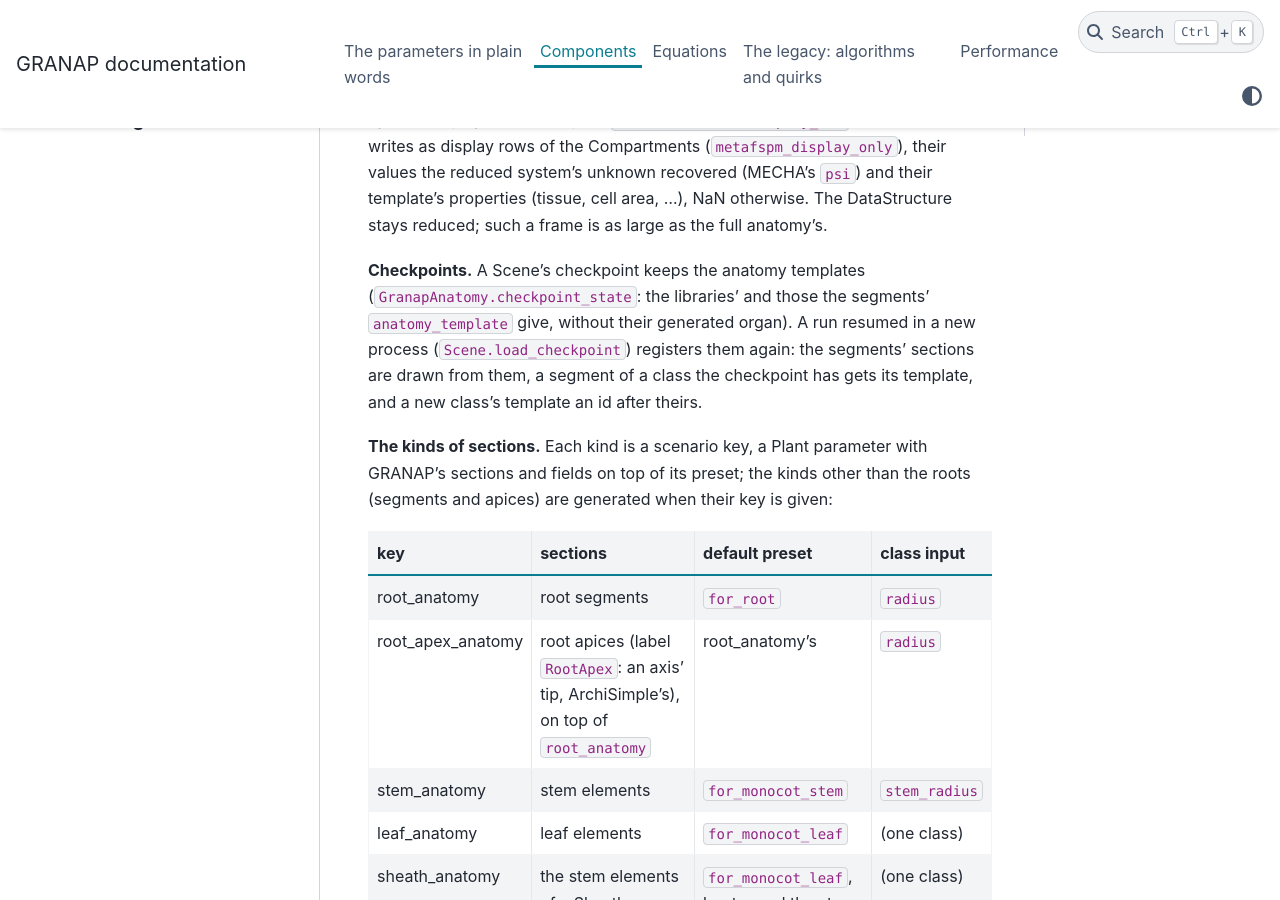
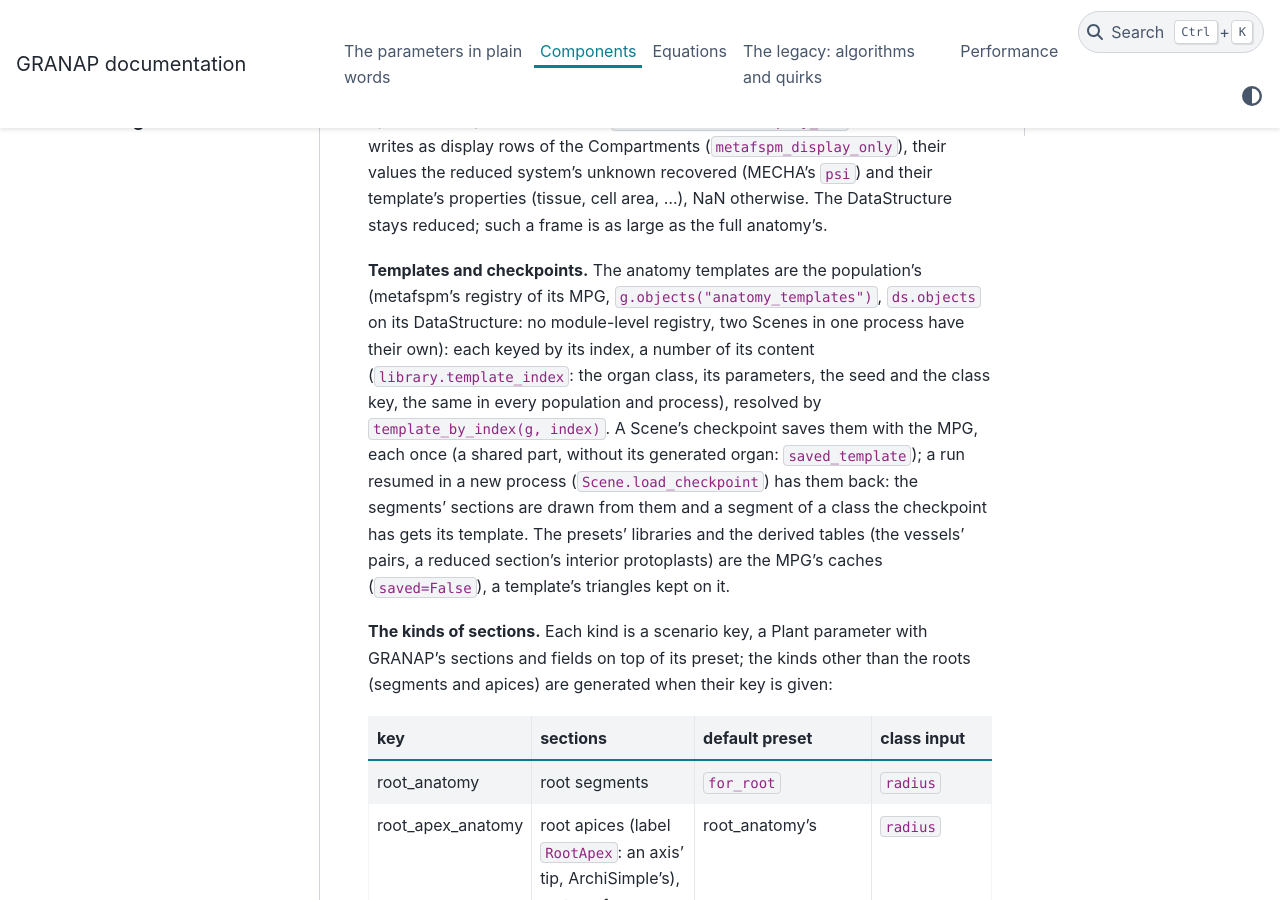
Before and after one commit to openalea-incubator/GRANAP-dev, a Sphinx documentation site: the page built from doc/components.rst, in a window 1280 px wide and 900 px high, scrolled down 555 px. Built offline with Sphinx 7.4.7 and the PyData theme 0.15.4, drawn with Linux system fonts in a browser that asks for light colours; pages that are not in the unit, such as notebooks, are missing from menus; the version number could not be read and is left out.

Commit message:
Docs: the templates in the population's registry (g.objects, content indices), saved with the MPG

```diff
--- a/doc/components.rst
+++ b/doc/components.rst
@@ -18,10 +18,15 @@ Compartments (``metafspm_display_only``), their values the reduced system's unkn
 their template's properties (tissue, cell area, ...), NaN otherwise. The DataStructure stays reduced; such a frame is
 as large as the full anatomy's.
 
-**Checkpoints.** A Scene's checkpoint keeps the anatomy templates (``GranapAnatomy.checkpoint_state``: the libraries'
-and those the segments' ``anatomy_template`` give, without their generated organ). A run resumed in a new process
-(``Scene.load_checkpoint``) registers them again: the segments' sections are drawn from them, a segment of a class the
-checkpoint has gets its template, and a new class's template an id after theirs.
+**Templates and checkpoints.** The anatomy templates are the population's (metafspm's registry of its MPG,
+``g.objects("anatomy_templates")``, ``ds.objects`` on its DataStructure: no module-level registry, two Scenes in one
+process have their own): each keyed by its index, a number of its content (``library.template_index``: the organ
+class, its parameters, the seed and the class key, the same in every population and process), resolved by
+``template_by_index(g, index)``. A Scene's checkpoint saves them with the MPG, each once (a shared part, without its
+generated organ: ``saved_template``); a run resumed in a new process (``Scene.load_checkpoint``) has them back: the
+segments' sections are drawn from them and a segment of a class the checkpoint has gets its template. The presets'
+libraries and the derived tables (the vessels' pairs, a reduced section's interior protoplasts) are the MPG's caches
+(``saved=False``), a template's triangles kept on it.
 
 **The kinds of sections.** Each kind is a scenario key, a Plant parameter with GRANAP's sections and fields on top
 of its preset; the kinds other than the roots (segments and apices) are generated when their key is given:
```
